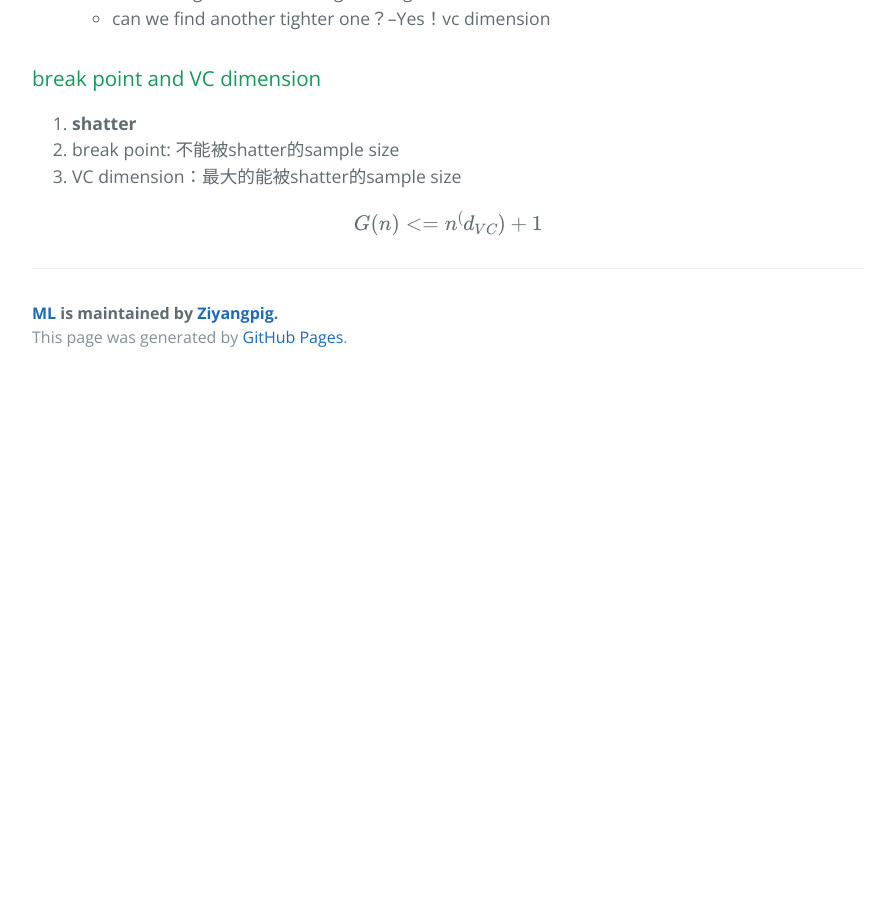
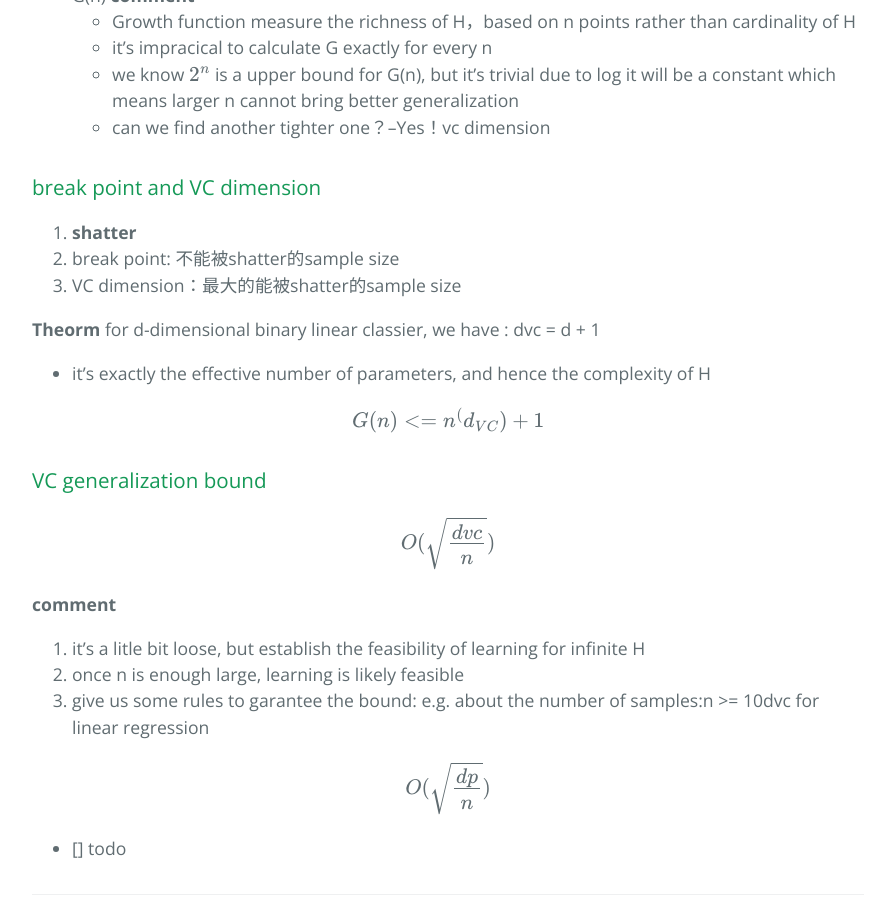
Before and after one commit to Ziyangpig/ML, a Jekyll site: the page built from 2024-12-06-Feasibility of learn.md.md, in a window 1280 px wide and 900 px high, scrolled down 1958 px. Shown: the whole window, without its empty margins (192-1087 px from the left). Built offline with Jekyll 4.4.1, drawn with Linux system fonts in a browser that asks for light colours; our own code applies the rules of GitHub Pages for plain Markdown files; formulas are drawn with MathJax 3; before the commit the page ends 2339 px from its top, so only the background shows below that; some of the changed text lies outside the part shown.

Commit message:
Update and rename 2024-12-06-SlidesNote.md to 2024-12-06-Feasibility of learn.md.md

```diff
--- a/2024-12-06-SlidesNote.md
+++ b/2024-12-06-Feasibility of learn.md.md
@@ -14,6 +14,11 @@ $$
 
 * proof 1: 证明 $E(Er_{in})=Er_{out}$
 * proof 2: apply Hoeffding‘s inequality
+Xi is independent random with mean ui and bounded on [ai,bi]
+
+$$
+Pr[\sum_{i=1}^n(Xi-ui) >= t] <= e^{-\frac{2t^2}{\sum_{i=1}^n(bi-ai)^2}}
+$$
 
 **Proposition** generalization bound for fixed f
 the following bound holds with probability $1-\delta$:
@@ -61,6 +66,28 @@ $$
 2. break point: 不能被shatter的sample size
 3. VC dimension：最大的能被shatter的sample size
 
+**Theorm**
+for d-dimensional binary linear classier, we have : dvc = d + 1
+* it's exactly the effective number of parameters, and hence the complexity of H
+
 $$
 G(n)<= n^(d_{VC})+1
 $$
+
+### VC generalization bound
+
+$$
+O(\sqrt{\frac{dvc}{n}})
+$$
+
+**comment**
+1. it's a litle bit loose, but establish the feasibility of learning for infinite H
+2. once n is enough large, learning is likely feasible
+3. give us some rules to garantee the bound: e.g. about the number of samples:n >= 10dvc
+for linear regression
+
+$$
+O(\sqrt{\frac{dp}{n}})
+$$
+
+- [] todo
```
